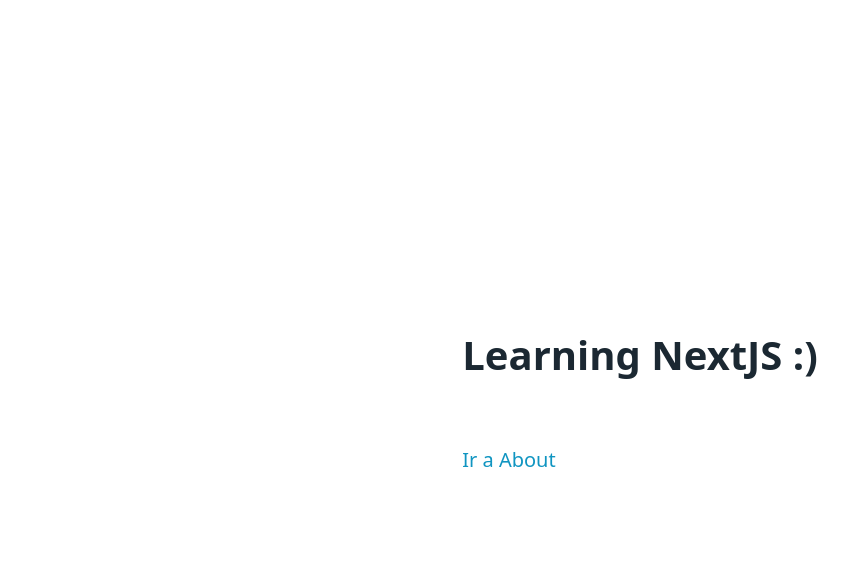
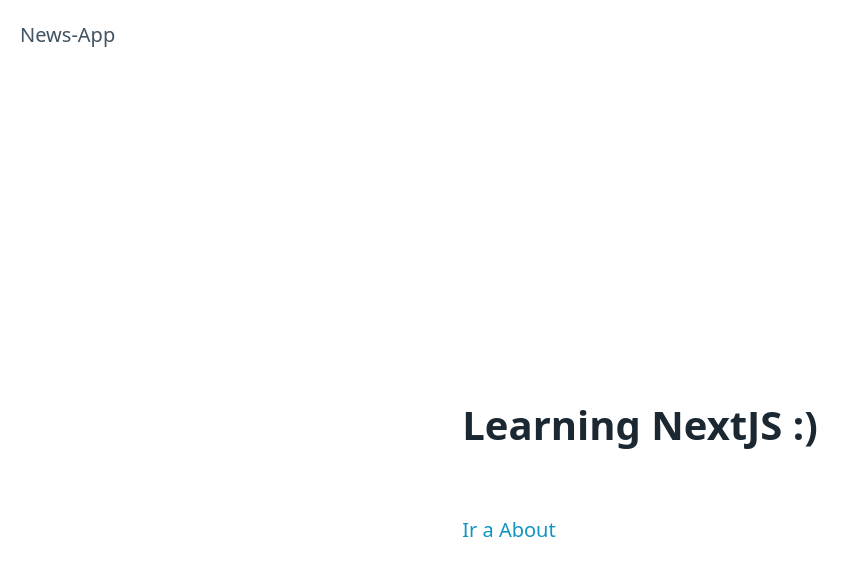
Before and after one commit to Becquerelia/nextjs-course, a Next.js app: page / in a window 1280 px wide. Shown: the top 576 px of the page, without its empty margins (0-858 px from the left). Built offline with nearby package versions, Linux system fonts and the light colour scheme.

Commit message:
Add PageLayout at index file

```diff
--- a/components/PageLayout.jsx
+++ b/components/PageLayout.jsx
@@ -1,7 +1,7 @@
 import React from "react";
 import Head from "next/head";
 
-function PageLayout() {
+function PageLayout({children}) {
   return (
     <>
       <Head>
@@ -16,6 +16,11 @@
       <main>
         {children}
       </main>
+      <style jsx>{`
+        header {
+          padding: 20px;
+        }
+      `}</style>
     </>
   );
 }
--- a/pages/_app.js
+++ b/pages/_app.js
@@ -4,12 +4,6 @@
   return (
     <>
       <Component {...pageProps} />
-
-      <style jsx>{`
-        header {
-          padding: 20px;
-        }
-      `}</style>
     </>
   );
 }
--- a/pages/index.js
+++ b/pages/index.js
@@ -1,24 +1,25 @@
-import Head from 'next/head';
-import Link from 'next/link';
-import styles from '../styles/Home.module.css';
-import { useRouter } from 'next/router';
+import Head from "next/head";
+import Link from "next/link";
+import styles from "../styles/Home.module.css";
+import { useRouter } from "next/router";
+import PageLayout from "../components/PageLayout";
 
 export default function Home() {
-
   const router = useRouter();
 
   return (
+    <PageLayout>
       <div className={styles.container}>
         <Head>
           <title>Learning NextJS - Home</title>
         </Head>
 
         <h1>Learning NextJS :)</h1>
-      <Link href='/about' >Ir a About</Link>
+        <Link href="/about">Ir a About</Link>
 
         {/* <button onClick={()=>router.push('/article/2')} > Navegar de forma programática a un artículo </button>
       La navegación programática está bien para dar una respuesta al usuario, por ejemplo en el caso de los botones de envío de formularios, pero no para navegar entre vistas. */}
-
       </div>
-  )
+    </PageLayout>
+  );
 }
```
Lines whose indentation alone changed are shown as unchanged.
